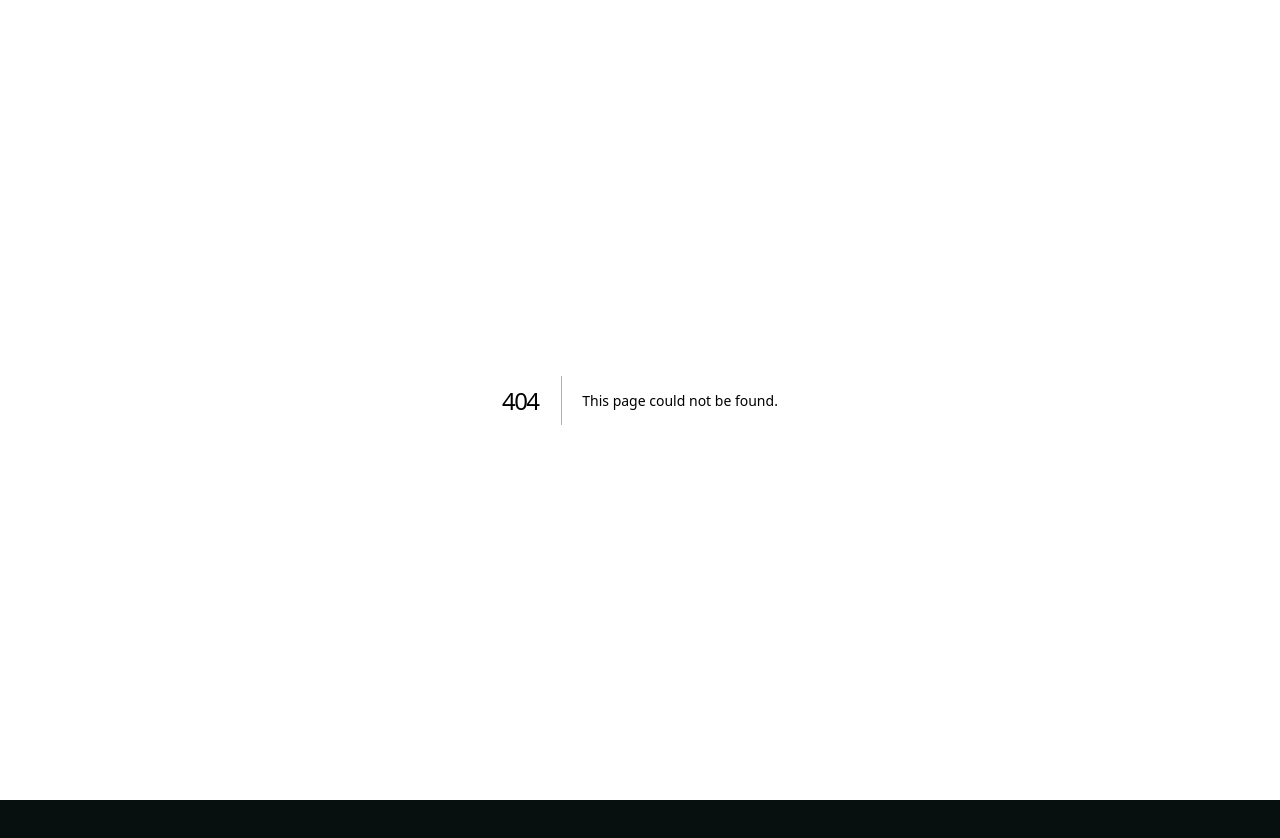
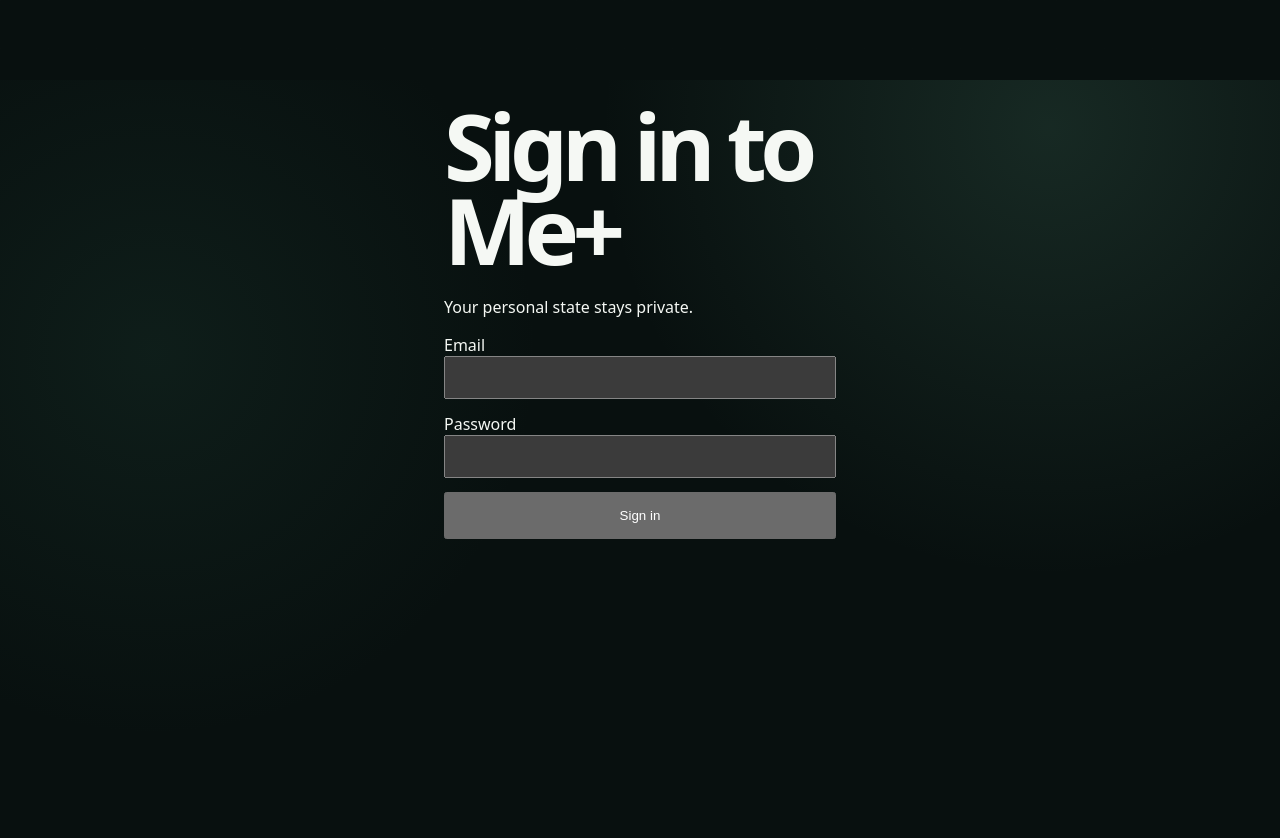
Before and after one commit to dn-lx/me-plus, a Next.js app in the folder apps/web/: page /login in a window 1280 px wide. Before the commit this address had no page. Shown: the top 838 px of the page. Before the commit the page ends 800 px from the top, so only its background shows below. Built offline with nearby package versions, Linux system fonts and the light colour scheme.

Commit message:
feat(web): add Me+ password sign-in for Today preview

```diff
--- /dev/null
+++ b/apps/web/app/login/page.tsx
@@ -0,0 +1,31 @@
+"use client";
+import { useState } from "react";
+import { useRouter } from "next/navigation";
+import { createBrowserClient } from "@supabase/ssr";
+
+export default function LoginPage() {
+  const router = useRouter();
+  const [email, setEmail] = useState("");
+  const [password, setPassword] = useState("");
+  const [error, setError] = useState("");
+  const [busy, setBusy] = useState(false);
+  async function signIn(e: React.FormEvent<HTMLFormElement>) {
+    e.preventDefault(); setBusy(true); setError("");
+    const url = process.env.NEXT_PUBLIC_SUPABASE_URL;
+    const key = process.env.NEXT_PUBLIC_SUPABASE_PUBLISHABLE_KEY ?? process.env.NEXT_PUBLIC_SUPABASE_ANON_KEY;
+    if (!url || !key) { setError("Sign-in is not configured."); setBusy(false); return; }
+    const client = createBrowserClient(url, key);
+    const { error: authError } = await client.auth.signInWithPassword({ email, password });
+    if (authError) { setError("Sign-in failed. Check your credentials."); setBusy(false); return; }
+    router.replace("/today"); router.refresh();
+  }
+  return <main style={{maxWidth:440,margin:"10vh auto",padding:24,fontFamily:"system-ui"}}>
+    <h1>Sign in to Me+</h1><p>Your personal state stays private.</p>
+    <form onSubmit={signIn} style={{display:"grid",gap:14}}>
+      <label>Email<input type="email" autoComplete="email" required value={email} onChange={e=>setEmail(e.target.value)} style={{display:"block",width:"100%",padding:12}} /></label>
+      <label>Password<input type="password" autoComplete="current-password" required value={password} onChange={e=>setPassword(e.target.value)} style={{display:"block",width:"100%",padding:12}} /></label>
+      {error && <p role="alert">{error}</p>}
+      <button type="submit" disabled={busy} style={{padding:14}}>{busy?"Signing in…":"Sign in"}</button>
+    </form>
+  </main>;
+}
```
